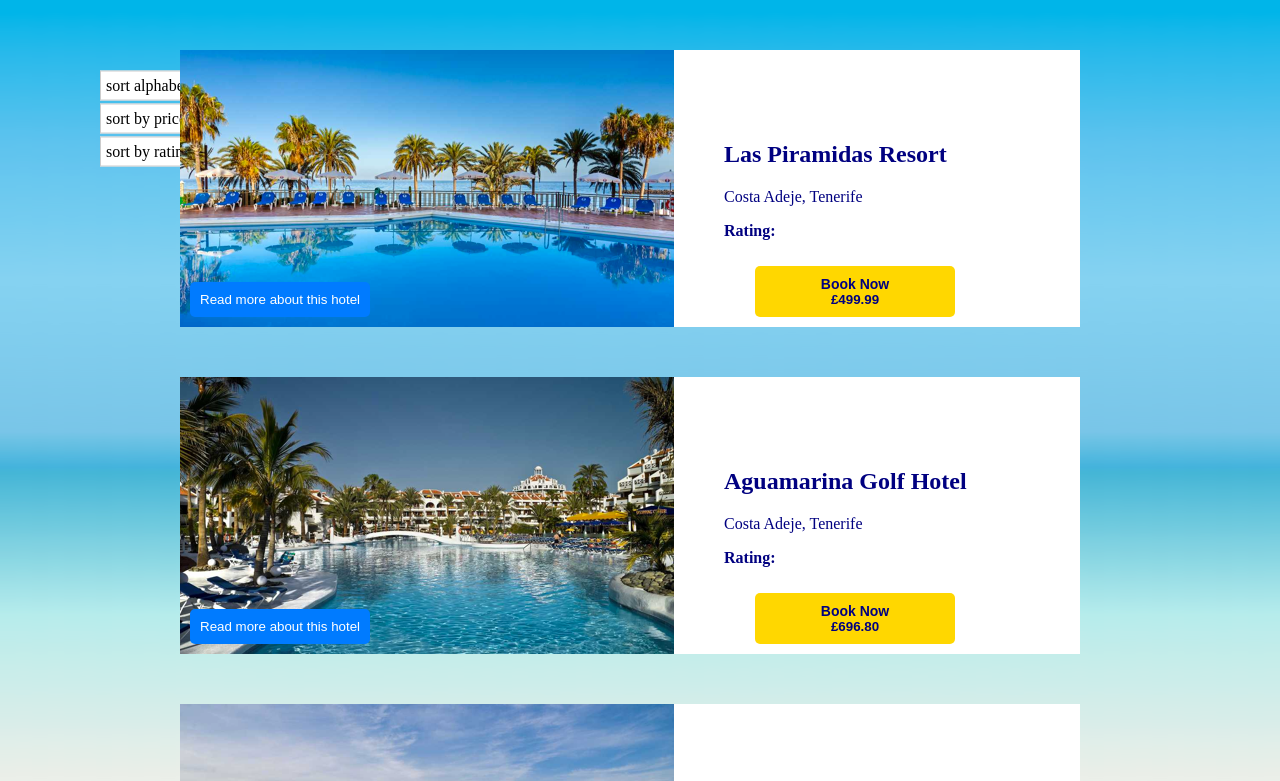
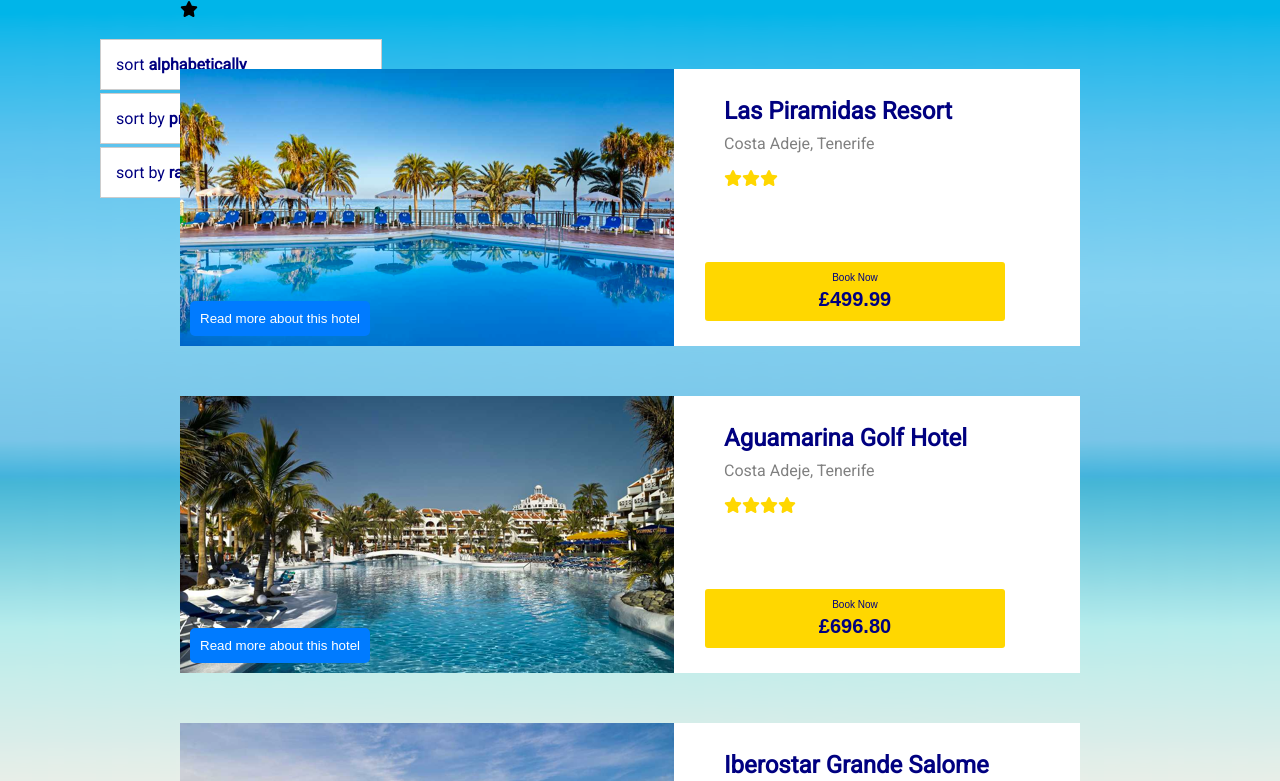
Before and after one commit to dylstar135/hotel-listing, a React (Create React App) app: page / in a window 1280 px wide. Shown: the top 781 px of the page. Built offline with nearby package versions, Linux system fonts and the light colour scheme.

Commit message:
stars component rendering and sorting by rating

```diff
--- a/package.json
+++ b/package.json
@@ -3,6 +3,9 @@
   "version": "0.1.0",
   "private": true,
   "dependencies": {
+    "@fortawesome/fontawesome-free": "^6.5.2",
+    "@fortawesome/free-solid-svg-icons": "^6.5.2",
+    "@fortawesome/react-fontawesome": "^0.2.0",
     "@testing-library/jest-dom": "^5.17.0",
     "@testing-library/react": "^13.4.0",
     "@testing-library/user-event": "^13.5.0",
--- a/public/index.html
+++ b/public/index.html
@@ -3,6 +3,8 @@
   <head>
     <meta charset="utf-8" />
     <link rel="icon" href="%PUBLIC_URL%/favicon.ico" />
+    <link rel="stylesheet" href="https://fonts.googleapis.com/css?family=Roboto&display=swap">
+
     <meta name="viewport" content="width=device-width, initial-scale=1" />
     <meta name="theme-color" content="#000000" />
     <meta
--- a/src/App.js
+++ b/src/App.js
@@ -1,7 +1,11 @@
 import React, { useState } from "react";
 import "./styles/app.css";
+import { FontAwesomeIcon } from "@fortawesome/react-fontawesome";
+import { faStar } from "@fortawesome/free-solid-svg-icons";
+
 import HotelCard from "./components/HotelCard.js";
 import HotelSorter from "./components/HotelSorter.js";
+// Remove the import statement for StarRating
 import hotelImage1 from "./assets/hotel-image-1.png";
 import hotelImage2 from "./assets/hotel-image-2.png";
 import hotelImage3 from "./assets/hotel-image-3.png";
@@ -14,7 +18,7 @@
       image: hotelImage1,
       description: "big old hotel",
       price: "1,136.50",
-      stars: "****",
+      rating: 2,
     },
     {
       name: "Aguamarina Golf Hotel",
@@ -22,7 +26,7 @@
       image: hotelImage2,
       description: "another nice hotel",
       price: "696.80",
-      stars: "****",
+      rating: 4,
     },
     {
       name: "Las Piramidas Resort",
@@ -30,7 +34,7 @@
       image: hotelImage3,
       description: "another nice hotel",
       price: "499.99",
-      stars: "***",
+      rating: 3,
     },
   ];
 
@@ -58,8 +62,9 @@
         );
         break;
       case "rating":
-        sortedHotelsCopy.sort((a, b) => b.stars.length - a.stars.length);
+        sortedHotelsCopy.sort((a, b) => b.rating - a.rating);
         break;
+
       default:
         break;
     }
@@ -69,6 +74,7 @@
 
   return (
     <div className="app-container">
+      <FontAwesomeIcon icon={faStar} />
       <HotelSorter handleSortChange={handleSortChange} />
       <div className="hotels">
         {sortedHotels.map((hotel, index) => (
@@ -79,7 +85,7 @@
             image={hotel.image}
             description={hotel.description}
             price={hotel.price}
-            stars={hotel.stars}
+            rating={hotel.rating} // Directly passing 'rating' prop
           />
         ))}
       </div>
--- a/src/components/HotelCard.js
+++ b/src/components/HotelCard.js
@@ -1,5 +1,6 @@
 import React, { useState } from "react";
 import "./../styles/HotelCard.css";
+import StarRating from "./StarRating.js";
 
 const HotelCard = ({
   name,
@@ -8,7 +9,7 @@
   price,
   description,
   hotelDescription,
-  rating,
+  rating, // Receiving 'rating' prop directly
 }) => {
   const [expanded, setExpanded] = useState(false);
 
@@ -18,7 +19,7 @@
 
   return (
     <div className="hotel-card-container">
-      <img src={image} alt="name" />
+      <img src={image} alt={name} /> {/* Changed alt to name */}
       <div className="hotel">
         <h2>{name}</h2>
         <p className="location">{location}</p>
@@ -32,14 +33,12 @@
             {expanded ? hotelDescription : description}
           </p>
         </div>
-        <p>
-          <strong>Rating:</strong>
-          <span className="stars">{rating}</span>
-        </p>
+        <StarRating rating={rating} />{" "}
+        {/* Passing 'rating' prop to StarRating directly */}
         <div className="price-button-container">
           <button className="price-button">
             <span className="book-now">Book Now</span>
-            <br />£{price}
+            <span className="bold-price">£{price}</span>
           </button>
         </div>
       </div>
--- a/src/components/HotelSorter.js
+++ b/src/components/HotelSorter.js
@@ -1,20 +1,35 @@
-import React from "react";
+import React, { useState } from "react";
 import "../styles/HotelSorter.css";
 
 const HotelSorter = ({ handleSortChange }) => {
+  const [activeOption, setActiveOption] = useState(null);
+
+  const handleClick = (sortType) => {
+    setActiveOption(sortType);
+    handleSortChange(sortType);
+  };
+
   return (
     <div className="hotel-sorter-container">
       <div
-        className="sort-option"
-        onClick={() => handleSortChange("alphabetically")}
+        className={`sort-option ${
+          activeOption === "alphabetically" ? "active" : ""
+        }`}
+        onClick={() => handleClick("alphabetically")}
       >
-        sort alphabetically
+        sort <strong>alphabetically</strong>
       </div>
-      <div className="sort-option" onClick={() => handleSortChange("price")}>
-        sort by price
+      <div
+        className={`sort-option ${activeOption === "price" ? "active" : ""}`}
+        onClick={() => handleClick("price")}
+      >
+        sort by <strong>price</strong>
       </div>
-      <div className="sort-option" onClick={() => handleSortChange("rating")}>
-        sort by rating
+      <div
+        className={`sort-option ${activeOption === "rating" ? "active" : ""}`}
+        onClick={() => handleClick("rating")}
+      >
+        sort by <strong>rating</strong>
       </div>
     </div>
   );
--- /dev/null
+++ b/src/components/StarRating.js
@@ -0,0 +1,17 @@
+import React from "react";
+import { FontAwesomeIcon } from "@fortawesome/react-fontawesome";
+import { faStar } from "@fortawesome/free-solid-svg-icons";
+
+import "../styles/StarRating.css";
+
+const StarRating = ({ rating }) => {
+  const stars = [];
+
+  for (let i = 0; i < rating; i++) {
+    stars.push(<FontAwesomeIcon key={i} icon={faStar} />);
+  }
+
+  return <div className="stars">{stars}</div>;
+};
+
+export default StarRating;
--- a/src/styles/HotelCard.css
+++ b/src/styles/HotelCard.css
@@ -1,5 +1,31 @@
-.hotel-card-container {
+.hotel-card-container{
     position: relative;
+    width: 900px;
+    margin-right: 200px;
+    margin-top: 50px;
+    box-sizing: border-box;
+    background-color: white;
+    display: flex;
+    align-items: center;
+}
+
+  .hotel-card-container img {
+    flex: 1;
+    height: auto;
+}
+
+
+.hotel-card-container .hotel {
+    flex: 2;
+    color: navy;
+    padding-left: 50px;
+    margin-top: -150px;
+
+}
+
+  .location{
+    color: gray;
+    margin-top: -10px;
   }
 
   .toggle-button {
@@ -36,20 +62,20 @@
 
   .price-button-container {
     position: absolute;
-    bottom: 10px;
+    bottom: 25px;
     left: 75%;
     transform: translateX(-50%);
+
   }
 
   .price-button {
     background-color: gold;
     color: navy;
     border: none;
-    border-radius: 5px;
+    border-radius: 3px;
     padding: 10px 20px;
-    font-weight: bold;
     cursor: pointer;
-    width: 200px;
+    width: 300px;
   }
 
   .price-button:hover {
@@ -58,7 +84,15 @@
 
   .book-now {
     color: navy;
-    font-size: 14px;
+    font-size: 10px;
+     margin-bottom: 5px;
+  }
+
+  .bold-price{
     font-weight: bold;
-    margin-bottom: 5px;
+    font-size: 20px;
   }
+
+  .bold-price, .book-now {
+    display: block;
+  }
--- a/src/styles/HotelSorter.css
+++ b/src/styles/HotelSorter.css
@@ -9,13 +9,22 @@
   .sort-option {
     margin-bottom: 3px;
     cursor: pointer;
-    padding: 5px;
+    padding: 15px;
     border: 1px solid #ccc;
 
     width: 250px;
     background-color: white;
+    color:navy ;
   }
 
-  .sort-option:hover {
+
+  .sort-option:hover,
+  .sort-option:focus {
     background-color: #007bff;
+
   }
+
+  .sort-option.active {
+    background-color: #007bff;
+    color: white;
+  }
--- /dev/null
+++ b/src/styles/StarRating.css
@@ -0,0 +1,3 @@
+.stars{
+    color: gold;
+}
--- a/src/styles/app.css
+++ b/src/styles/app.css
@@ -11,30 +11,5 @@
     min-height: 100vh;
     display: flex;
     justify-content: flex-end;
+    font-family: 'Roboto', sans-serif;
 }
-
-
-.hotel-card-container{
-
-        width: 900px;
-
-        margin-right: 200px;
-        margin-top: 50px;
-        box-sizing: border-box;
-        background-color: white;
-        display: flex;
-        align-items: center;
-}
-
-.hotel-card-container img {
-    flex: 1;
-    height: auto;
-}
-
-
-.hotel-card-container .hotel {
-    flex: 2;
-    color: navy;
-    padding-left: 50px;
-
-}
```
Also changed, not shown: 1 other file (tests, documents, lock files or other folders).
